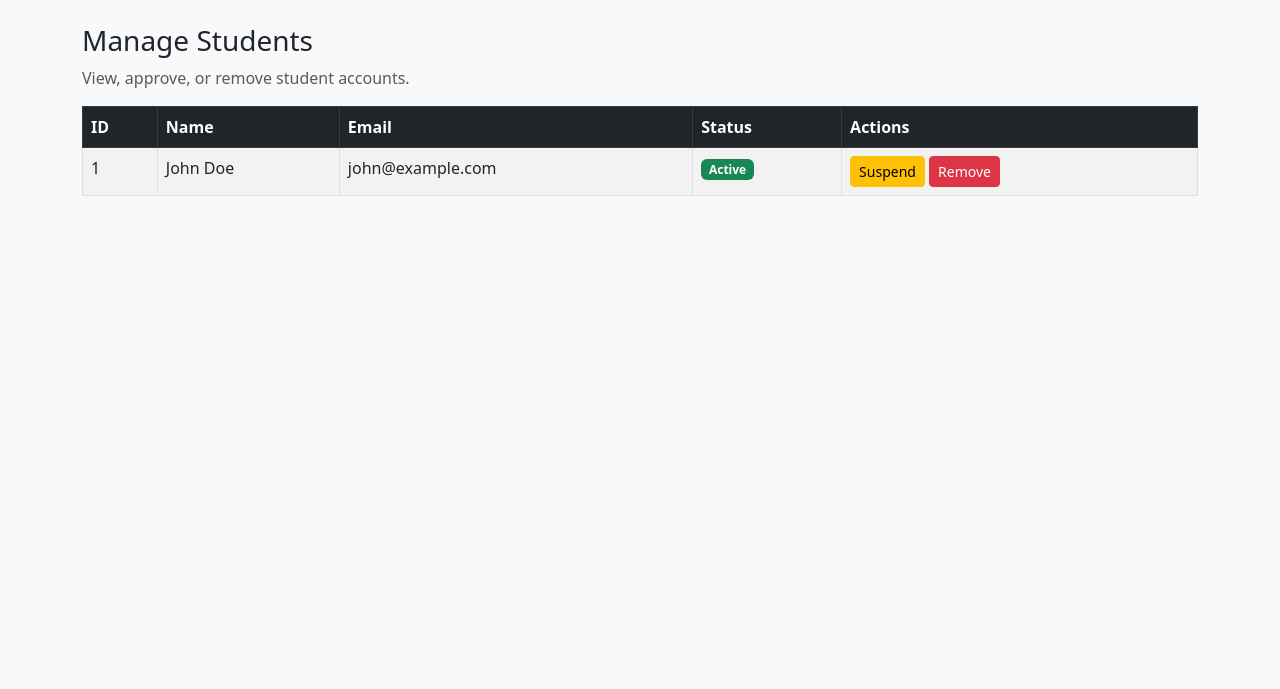
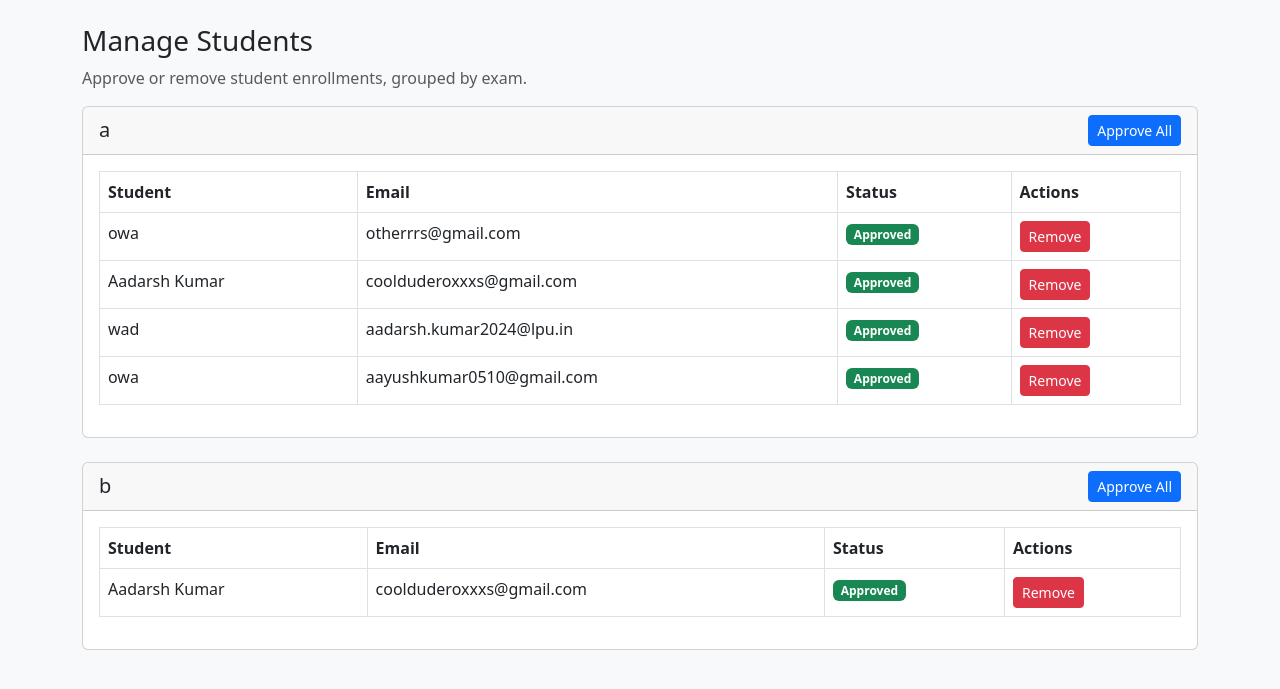
Before and after one commit to CLOMDY/Testify, a Flask app: page /admin/manage-students in a window 1280 px wide. Shown: the part 56-745 px from the top of the page. Run offline with Flask 3, Linux system fonts and the light colour scheme; a user stored in the database is signed in.

Commit message:
all main func completed

```diff
--- a/models/user.py
+++ b/models/user.py
@@ -14,3 +14,5 @@ class User(db.Model, UserMixin):
     results = db.relationship(
         "Result", backref="student", cascade="all, delete-orphan", lazy=True
     )
+
+    enrollments = db.relationship("Enrollment", back_populates="student", lazy=True, cascade="all, delete-orphan")
--- a/routes/admin_routes.py
+++ b/routes/admin_routes.py
@@ -1,8 +1,12 @@
-from flask import Blueprint, render_template, redirect, url_for, flash, request
+from flask import Blueprint, render_template, redirect, url_for, flash, request, jsonify
 from flask_login import login_required, current_user
 from extensions import db
 from models.exam import Exam
 from models.question import Question
+from models.enrollment import Enrollment
+from models.user import User
+from models.result import Result
+
 
 admin_bp = Blueprint("admin", __name__, url_prefix="/admin")
 
@@ -14,7 +18,12 @@ def dashboard():
 @admin_bp.route("/manage-students")
 @login_required
 def manage_students():
-    return render_template("admin_manage_students.html")
+    if current_user.role != "admin":
+        return redirect(url_for("auth.login"))
+
+    exams = Exam.query.all()  # ✅ this will include updated enrollments
+    return render_template("admin_manage_students.html", exams=exams)
+
 
 # ✅ Manage exams with GET + POST
 @admin_bp.route("/manage-exams", methods=["GET", "POST"])
@@ -61,6 +70,8 @@ def manage_exams():
     # GET request: show form + existing exams
     exams = Exam.query.all()
     return render_template("admin_manage_exams.html", exams=exams)
+
+
 @admin_bp.route("/edit-exam/<int:exam_id>", methods=["POST"])
 @login_required
 def edit_exam(exam_id):
@@ -107,7 +118,120 @@ def delete_exam(exam_id):
     return redirect(url_for("admin.manage_exams"))
 
 
+# Show enrollment requests
+@admin_bp.route("/enrollments")
+@login_required
+def view_enrollments():
+    if current_user.role != "admin":
+        return "Unauthorized", 403
+
+    enrollments = Enrollment.query.all()
+    return render_template("admin_enrollments.html", enrollments=enrollments)
+
+
+# Approve enrollment
+@admin_bp.route("/approve-enrollment/<int:enrollment_id>", methods=["POST"])
+@login_required
+def approve_enrollment(enrollment_id):
+    if current_user.role != "admin":
+        return "Unauthorized", 403
+
+    enrollment = Enrollment.query.get_or_404(enrollment_id)
+    enrollment.is_approved = True   # ✅ update Boolean field
+    db.session.commit()
+
+    flash("Enrollment Accepted.", "success")
+    return redirect(url_for("admin.manage_students"))
+
+# Reject enrollment
+@admin_bp.route("/reject-enrollment/<int:enrollment_id>", methods=["POST"])
+@login_required
+def reject_enrollment(enrollment_id):
+    if current_user.role != "admin":
+        return "Unauthorized", 403
+
+    enrollment = Enrollment.query.get_or_404(enrollment_id)
+    enrollment.status = "rejected"
+    db.session.commit()
+
+    flash("Enrollment rejected.", "warning")
+    return redirect(url_for("admin.view_enrollments"))
+
+
+@admin_bp.route("/approve_all/<int:exam_id>", methods=["POST"])
+def approve_all(exam_id):
+    enrollments = Enrollment.query.filter_by(exam_id=exam_id, is_approved=False).all()
+    for e in enrollments:
+        e.is_approved = True
+    db.session.commit()
+    flash("All students for this exam have been approved!", "success")
+    return redirect(url_for("admin.manage_students"))
+
+# Remove enrollment
+@admin_bp.route("/remove-enrollment/<int:enrollment_id>", methods=["POST"])
+@login_required
+def remove_enrollment(enrollment_id):
+    if current_user.role != "admin":
+        return "Unauthorized", 403
+
+    enrollment = Enrollment.query.get_or_404(enrollment_id)
+    db.session.delete(enrollment)
+    db.session.commit()
+
+    flash("Enrollment removed successfully!", "success")
+    return redirect(url_for("admin.manage_students"))
+
+
+# Admin results page
 @admin_bp.route("/results")
 @login_required
 def results():
-    return render_template("admin_results.html")
+    if current_user.role != "admin":
+        return redirect(url_for("auth.login"))
+
+    # Fetch all results with joined student and exam, in insertion order (FIFO)
+    results = (
+        db.session.query(Result, User, Exam)
+        .join(User, Result.student_id == User.id)
+        .join(Exam, Result.exam_id == Exam.id)
+        .order_by(Result.id)  # <-- FIFO order
+        .all()
+    )
+
+    # Group results by exam
+    results_by_exam = {}
+    for result, student, exam in results:
+        if exam.id not in results_by_exam:
+            results_by_exam[exam.id] = {
+                "exam_title": exam.title,
+                "results": []
+            }
+        results_by_exam[exam.id]["results"].append({
+            "student_name": student.name,
+            "score": result.score,
+            "total_questions": len(exam.questions)
+        })
+
+    return render_template("admin_results.html", results_by_exam=results_by_exam)
+
+# Leaderboard for a specific exam
+# admin_routes.py
+@admin_bp.route("/exam-leaderboard/<int:exam_id>")
+@login_required
+def exam_leaderboard(exam_id):
+    exam = Exam.query.get_or_404(exam_id)
+
+    # Fetch all results for this exam, ordered by score descending (so 1st is highest)
+    results = Result.query.filter_by(exam_id=exam.id).order_by(Result.score.desc()).all()
+
+    leaderboard = []
+    for i, r in enumerate(results, start=1):
+        student = User.query.get(r.student_id)
+        leaderboard.append({
+            "rank": int(i),  # ensure it's integer
+            "student_name": student.name,
+            "score": r.score,
+            "total_questions": len(exam.questions)
+        })
+
+    return render_template("admin_leaderboard.html", exam=exam, leaderboard=leaderboard)
--- a/templates/admin_manage_exams.html
+++ b/templates/admin_manage_exams.html
@@ -21,7 +21,7 @@
 
   <nav class="navbar navbar-dark bg-dark">
     <div class="container-fluid">
-      <a class="navbar-brand" href="#">Manage Exams</a>
+      <a class="navbar-brand" href="{{ url_for('admin.dashboard') }}">Admin Dashboard</a>
       <a href="{{ url_for('auth.logout') }}" class="btn btn-danger">Logout</a>
     </div>
   </nav>
--- a/templates/admin_manage_students.html
+++ b/templates/admin_manage_students.html
@@ -1,10 +1,12 @@
 <!DOCTYPE html>
 <html lang="en">
+
 <head>
   <meta charset="UTF-8">
   <title>Manage Students | Admin</title>
   <link href="https://cdn.jsdelivr.net/npm/bootstrap@5.3.0/dist/css/bootstrap.min.css" rel="stylesheet">
 </head>
+
 <body class="bg-light">
 
   <nav class="navbar navbar-dark bg-dark">
@@ -16,33 +18,60 @@
 
   <div class="container mt-4">
     <h3>Manage Students</h3>
-    <p class="text-muted">View, approve, or remove student accounts.</p>
+    <p class="text-muted">Approve or remove student enrollments, grouped by exam.</p>
 
-    <table class="table table-bordered table-striped mt-3">
-      <thead class="table-dark">
+    {% for exam in exams %}
+    <div class="card mb-4">
+      <div class="card-header d-flex justify-content-between align-items-center">
+        <h5 class="mb-0">{{ exam.title }}</h5>
+        <form method="POST" action="{{ url_for('admin.approve_all', exam_id=exam.id) }}">
+          <button class="btn btn-sm btn-primary">Approve All</button>
+        </form>
+      </div>
+      <div class="card-body">
+        <table class="table table-bordered">
+          <thead>
             <tr>
-          <th>ID</th>
-          <th>Name</th>
+              <th>Student</th>
               <th>Email</th>
               <th>Status</th>
               <th>Actions</th>
             </tr>
           </thead>
           <tbody>
-        <!-- Example row -->
+            {% for enrollment in exam.enrollments %}
             <tr>
-          <td>1</td>
-          <td>John Doe</td>
-          <td>john@example.com</td>
-          <td><span class="badge bg-success">Active</span></td>
+              <td>{{ enrollment.student.name }}</td>
+              <td>{{ enrollment.student.email }}</td>
               <td>
-            <button class="btn btn-sm btn-warning">Suspend</button>
+                {% if enrollment.is_approved %}
+                <span class="badge bg-success">Approved</span>
+                {% else %}
+                <span class="badge bg-danger">Pending</span>
+                {% endif %}
+              </td>
+              <td>
+                {% if not enrollment.is_approved %}
+                <form method="POST" action="{{ url_for('admin.approve_enrollment', enrollment_id=enrollment.id) }}"
+                  style="display:inline;">
+                  <button class="btn btn-sm btn-success">Approve</button>
+                </form>
+                {% endif %}
+                <form method="POST" action="{{ url_for('admin.remove_enrollment', enrollment_id=enrollment.id) }}"
+                  style="display:inline;">
                   <button class="btn btn-sm btn-danger">Remove</button>
+                </form>
               </td>
             </tr>
+            {% endfor %}
           </tbody>
         </table>
       </div>
+    </div>
+    {% endfor %}
+
+  </div>
 
 </body>
+
 </html>
```
Also changed, not shown: models/StudentExam.py (added, +13 -0 lines), models/enrollment.py (added, +13 -0 lines), models/exam.py (+9 -1 lines), routes/student_routes.py (+48 -2 lines), templates/admin_leaderboard.html (added, +171 -0 lines), templates/admin_results.html (+22 -7 lines), templates/student_exams.html (+15 -0 lines), instance/exam_portal.db. Lines whose indentation alone changed are shown as unchanged.
